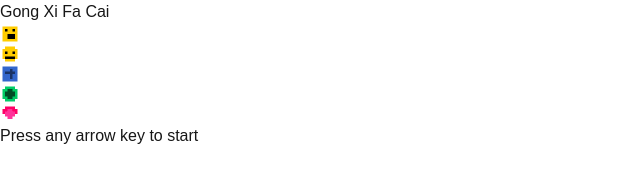
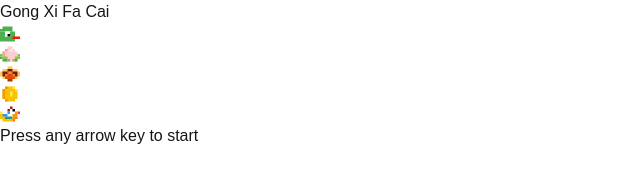
Before and after one commit to martinaltanie/snake-huat, a Next.js app: page / in a window 1280 px wide. Shown: the top 174 px of the page, without its empty margins (0-640 px from the left). Built offline with nearby package versions, Linux system fonts and the light colour scheme.

Commit message:
Updated icons

```diff
--- a/src/components/game/SnakeGame.tsx
+++ b/src/components/game/SnakeGame.tsx
@@ -6,7 +6,7 @@ import React, { useState, useEffect, useCallback } from 'react';
 const CELL_SIZE = 20;
 const GRID_WIDTH = 15;
 const GRID_HEIGHT = 15;
-const INITIAL_SNAKE_POSITION = { x: 7, y: 7 };
+const INITIAL_SNAKE_POSITION = { x: 7, y: 8 };
 const FOOD_TYPES = ['heart', 'smile', 'money', 'book'] as const;
 const FOOD_LIMIT = 9;
 
@@ -43,6 +43,80 @@ type FoodCounts = {
   [K in FoodType]: number;
 };
 
+// Pixel Art component for Snake Head
+interface SnakeHeadProps {
+  direction: Direction | null;
+  frame: number;
+}
+
+const SnakeHead: React.FC<SnakeHeadProps> = ({ direction, frame }) => {
+  const frames = [
+    // Frame 1
+    <svg key="frame1" viewBox="0 0 8 8" className="w-full h-full">
+      <rect x="1" y="1" width="4" height="1" fill="#4CAF50" />
+      <rect x="0" y="2" width="5" height="1" fill="#4CAF50" />
+      <rect x="0" y="3" width="2" height="4" fill="#4CAF50" />
+      <rect x="2" y="5" width="2" height="2" fill="#4CAF50" />
+      <rect x="4" y="3" width="2" height="4" fill="#4CAF50" />
+      <rect x="2" y="3" width="2" height="2" fill="#FFFFFF" />
+      <rect x="3" y="4" width="1" height="1" fill="#000000" />
+      <rect x="5" y="5" width="3" height="1" fill="#F81700" />
+    </svg>,
+
+    // Frame 2
+    <svg key="frame2" viewBox="0 0 8 8" className="w-full h-full">
+      <rect x="1" y="1" width="4" height="1" fill="#4CAF50" />
+      <rect x="0" y="2" width="5" height="1" fill="#4CAF50" />
+      <rect x="0" y="3" width="2" height="4" fill="#4CAF50" />
+      <rect x="2" y="5" width="2" height="2" fill="#4CAF50" />
+      <rect x="4" y="3" width="2" height="4" fill="#4CAF50" />
+      <rect x="2" y="3" width="2" height="2" fill="#FFFFFF" />
+      <rect x="3" y="4" width="1" height="1" fill="#000000" />
+      <rect x="5" y="5" width="1" height="1" fill="#F81700" />
+    </svg>,
+
+    // Frame 3
+    <svg key="frame1" viewBox="0 0 8 8" className="w-full h-full">
+      <rect x="1" y="1" width="4" height="1" fill="#4CAF50" />
+      <rect x="0" y="2" width="5" height="1" fill="#4CAF50" />
+      <rect x="0" y="3" width="2" height="4" fill="#4CAF50" />
+      <rect x="2" y="5" width="2" height="2" fill="#4CAF50" />
+      <rect x="4" y="3" width="2" height="4" fill="#4CAF50" />
+      <rect x="2" y="3" width="2" height="2" fill="#FFFFFF" />
+      <rect x="3" y="4" width="1" height="1" fill="#000000" />
+      <rect x="5" y="5" width="3" height="1" fill="#F81700" />
+    </svg>,
+
+    // Frame 4
+    <svg key="frame2" viewBox="0 0 8 8" className="w-full h-full">
+      <rect x="1" y="1" width="4" height="1" fill="#4CAF50" />
+      <rect x="0" y="2" width="5" height="1" fill="#4CAF50" />
+      <rect x="0" y="3" width="2" height="4" fill="#4CAF50" />
+      <rect x="2" y="5" width="2" height="2" fill="#4CAF50" />
+      <rect x="4" y="3" width="2" height="4" fill="#4CAF50" />
+      <rect x="2" y="3" width="2" height="2" fill="#FFFFFF" />
+      <rect x="3" y="4" width="1" height="1" fill="#000000" />
+      <rect x="5" y="5" width="1" height="1" fill="#F81700" />
+    </svg>
+
+  ];
+
+  return (
+    <div
+      style={{
+        transform: `
+          ${direction === 'UP' ? 'rotate(-90deg)' : ''}
+          ${direction === 'DOWN' ? 'rotate(90deg)' : ''}
+          ${direction === 'LEFT' ? 'scaleX(-1)' : ''}
+          ${direction === 'RIGHT' ? 'rotate(0deg)' : ''}
+        `
+      }}
+    >
+      {frames[frame]}
+    </div>
+  );
+};
+
 // Pixel Art Component for Food Symbols
 interface PixelSymbolProps {
   type: FoodType;
@@ -54,45 +128,70 @@ const PixelSymbol: React.FC<PixelSymbolProps> = ({ type }) => {
       case 'heart':
         return (
           <svg viewBox="0 0 8 8" className="w-full h-full">
-            <rect x="2" y="1" width="2" height="2" fill="#ff0066"/>
-            <rect x="4" y="1" width="2" height="2" fill="#ff0066"/>
-            <rect x="1" y="2" width="2" height="2" fill="#ff0066"/>
-            <rect x="3" y="2" width="2" height="2" fill="#ff3399"/>
-            <rect x="5" y="2" width="2" height="2" fill="#ff0066"/>
-            <rect x="2" y="3" width="2" height="2" fill="#ff3399"/>
-            <rect x="4" y="3" width="2" height="2" fill="#ff3399"/>
-            <rect x="3" y="4" width="2" height="2" fill="#ff3399"/>
+            <rect x="0" y="3" width="1" height="1" fill="#fceb3a"/>
+            <rect x="0" y="4" width="2" height="2" fill="#fbc107"/>
+            <rect x="1" y="6" width="4" height="1" fill="#fbc107"/>
+            <rect x="5" y="1" width="2" height="1" fill="#ffffff"/>
+            <rect x="3" y="2" width="4" height="3" fill="#ffffff"/>
+            <rect x="4" y="1" width="1" height="1" fill="#9a1d1d"/>
+            <rect x="3" y="2" width="1" height="1" fill="#9a1d1d"/>
+            <rect x="1" y="4" width="2" height="1" fill="#2e96f3"/>
+            <rect x="3" y="3" width="1" height="1" fill="#2e96f3"/>
+            <rect x="5" y="2" width="1" height="1" fill="#000000"/>
+            <rect x="2" y="5" width="3" height="1" fill="#259688"/>
+            <rect x="7" y="3" width="1" height="1" fill="#f52c6c"/>
+            <rect x="5" y="4" width="1" height="2" fill="#f99802"/>
+            <rect x="6" y="3" width="1" height="2" fill="#f99802"/>
+            <rect x="5" y="6" width="1" height="1" fill="#f97802"/>
+            <rect x="6" y="5" width="1" height="1" fill="#f97802"/>
           </svg>
         );
       case 'smile':
         return (
           <svg viewBox="0 0 8 8" className="w-full h-full">
-            <rect x="2" y="1" width="4" height="1" fill="#ffcc00"/>
-            <rect x="1" y="2" width="6" height="4" fill="#ffcc00"/>
-            <rect x="2" y="6" width="4" height="1" fill="#ffcc00"/>
-            <rect x="2" y="3" width="1" height="1" fill="#000000"/>
-            <rect x="5" y="3" width="1" height="1" fill="#000000"/>
-            <rect x="2" y="5" width="4" height="1" fill="#000000"/>
+            <rect x="1" y="3" width="6" height="4" fill="#fccdd2"/>
+            <rect x="2" y="2" width="4" height="1" fill="#fccdd2"/>
+            <rect x="3" y="1" width="2" height="1" fill="#fccdd2"/>
+            <rect x="2" y="2" width="1" height="1" fill="#efa3a3"/>
+            <rect x="1" y="3" width="1" height="2" fill="#efa3a3"/>
+            <rect x="0" y="5" width="1" height="1" fill="#4caf4f"/>
+            <rect x="1" y="6" width="2" height="1" fill="#4caf4f"/>
+            <rect x="6" y="6" width="1" height="1" fill="#4caf4f"/>
+            <rect x="0" y="4" width="1" height="1" fill="#8bc349"/>
+            <rect x="1" y="5" width="2" height="1" fill="#8bc349"/>
+            <rect x="3" y="6" width="1" height="1" fill="#8bc349"/>
+            <rect x="5" y="6" width="1" height="1" fill="#8bc349"/>
+            <rect x="6" y="5" width="2" height="1" fill="#8bc349"/>
+            <rect x="7" y="4" width="1" height="1" fill="#8bc349"/>
+            <rect x="4" y="2" width="1" height="1" fill="#feeced"/>
           </svg>
         );
       case 'money':
         return (
           <svg viewBox="0 0 8 8" className="w-full h-full">
-            <rect x="2" y="1" width="4" height="1" fill="#00cc66"/>
-            <rect x="1" y="2" width="6" height="4" fill="#00cc66"/>
-            <rect x="2" y="6" width="4" height="1" fill="#00cc66"/>
-            <rect x="3" y="2" width="2" height="4" fill="#004d26"/>
-            <rect x="2" y="3" width="4" height="2" fill="#004d26"/>
+            <rect x="2" y="1" width="4" height="6" fill="#fbc107"/>
+            <rect x="1" y="2" width="6" height="4" fill="#fbc107"/>
+            <rect x="2" y="1" width="1" height="1" fill="#f99802"/>
+            <rect x="1" y="2" width="1" height="4" fill="#f99802"/>
+            <rect x="2" y="6" width="1" height="1" fill="#f99802"/>
+            <rect x="5" y="1" width="1" height="1" fill="#fceb3a"/>
+            <rect x="6" y="2" width="1" height="1" fill="#fceb3a"/>
+            <rect x="4" y="3" width="1" height="2" fill="#fceb3a"/>
           </svg>
         );
       case 'book':
         return (
           <svg viewBox="0 0 8 8" className="w-full h-full">
-            <rect x="1" y="1" width="6" height="1" fill="#3366cc"/>
-            <rect x="1" y="2" width="6" height="4" fill="#3366cc"/>
-            <rect x="1" y="6" width="6" height="1" fill="#3366cc"/>
-            <rect x="4" y="2" width="1" height="4" fill="#1a3366"/>
-            <rect x="2" y="3" width="4" height="1" fill="#1a3366"/>
+            <rect x="3" y="1" width="2" height="1" fill="#fbc765"/>
+            <rect x="1" y="2" width="6" height="4" fill="#fbc765"/>
+            <rect x="0" y="3" width="8" height="2" fill="#fbc765"/>
+            <rect x="3" y="2" width="2" height="1" fill="#732102"/>
+            <rect x="1" y="3" width="6" height="2" fill="#732102"/>
+            <rect x="3" y="3" width="2" height="1" fill="#f97d41"/>
+            <rect x="2" y="4" width="4" height="1" fill="#f97d41"/>
+            <rect x="3" y="4" width="2" height="1" fill="#de4b01"/>
+            <rect x="2" y="5" width="4" height="1" fill="#de4b01"/>
+            <rect x="3" y="6" width="2" height="1" fill="#a63903"/>
           </svg>
         );
       default:
@@ -124,7 +223,7 @@ const SnakeGame: React.FC = () => {
   });
   const [gameStarted, setGameStarted] = useState<boolean>(false);
   const [gameOver, setGameOver] = useState<boolean>(false);
-  const [mouthOpen, setMouthOpen] = useState<boolean>(true);
+  const [animationFrame, setAnimationFrame] = useState<number>(0);
 
   // Game reset function
   const resetGame = () => {
@@ -143,7 +242,6 @@ const SnakeGame: React.FC = () => {
     });
     setGameStarted(false);
     setGameOver(false);
-    setMouthOpen(true);
   };
 
   // Direction change handler
@@ -206,13 +304,15 @@ const SnakeGame: React.FC = () => {
     }
   }, [spawnFood, foods.length]);
 
-  // Mouth animation effect
+  // Head animation effect
   useEffect(() => {
     if (!gameStarted || gameOver) return;
-    const mouthInterval = setInterval(() => {
-      setMouthOpen(prev => !prev);
-    }, 200);
-    return () => clearInterval(mouthInterval);
+
+    const animationInterval = setInterval(() => {
+      setAnimationFrame(prev => (prev + 1) % 4); // Cycle through 4 frames
+    }, 150); // Slightly faster than game tick for smooth animation
+
+    return () => clearInterval(animationInterval);
   }, [gameStarted, gameOver]);
 
   // Keyboard controls
@@ -373,19 +473,12 @@ const SnakeGame: React.FC = () => {
               top: snake.head.y * CELL_SIZE,
               width: CELL_SIZE,
               height: CELL_SIZE,
-              transform: `rotate(${
-                snake.direction === 'UP' ? '-90deg' :
-                snake.direction === 'DOWN' ? '90deg' :
-                snake.direction === 'LEFT' ? '180deg' : '0deg'
-              })`
             }}
           >
-            <svg viewBox="0 0 8 8" className="w-full h-full">
-              <rect x="1" y="1" width="6" height="6" fill="#ffcc00"/>
-              <rect x="2" y="2" width="1" height="1" fill="#000000"/>
-              <rect x="5" y="2" width="1" height="1" fill="#000000"/>
-              {mouthOpen && <rect x="3" y="4" width="3" height="2" fill="#000000"/>}
-            </svg>
+            <SnakeHead
+            direction={snake.direction}
+            frame={animationFrame}
+            />
           </div>
 
           {/* Food items */}
```
